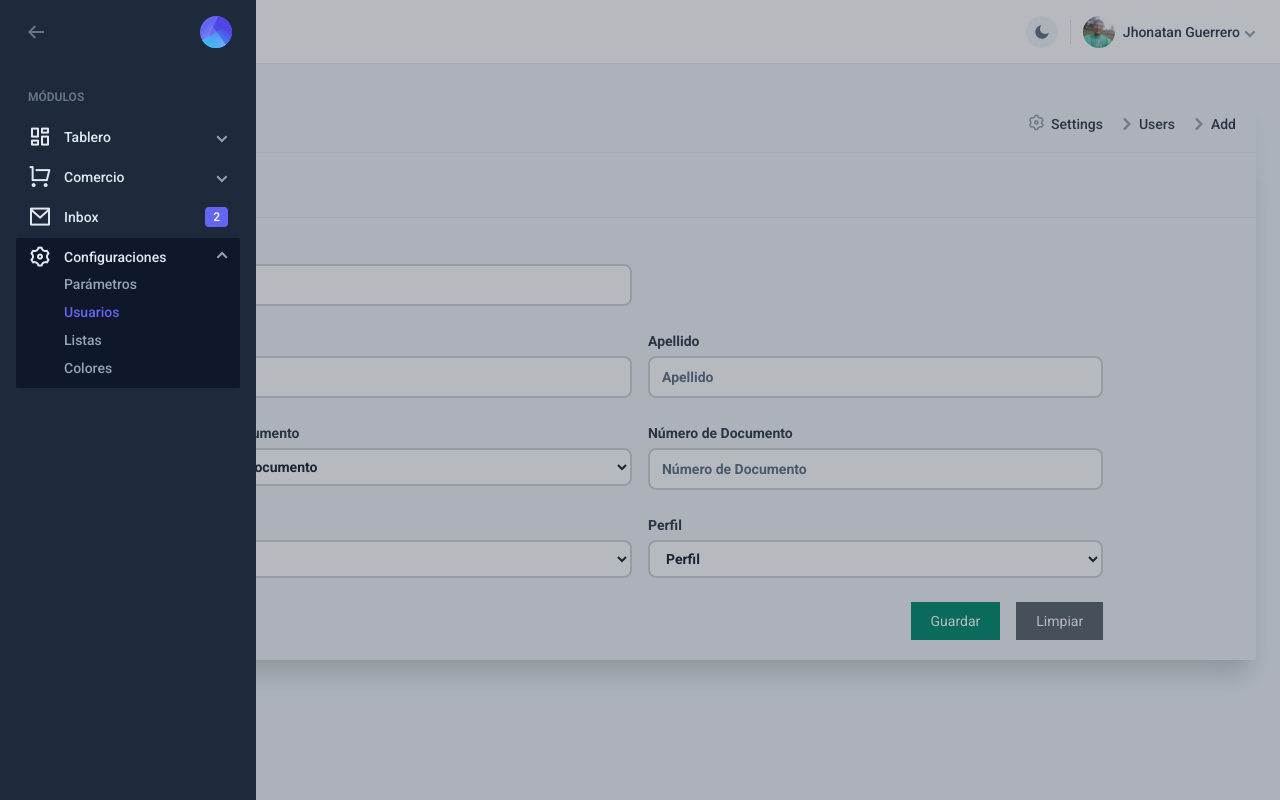
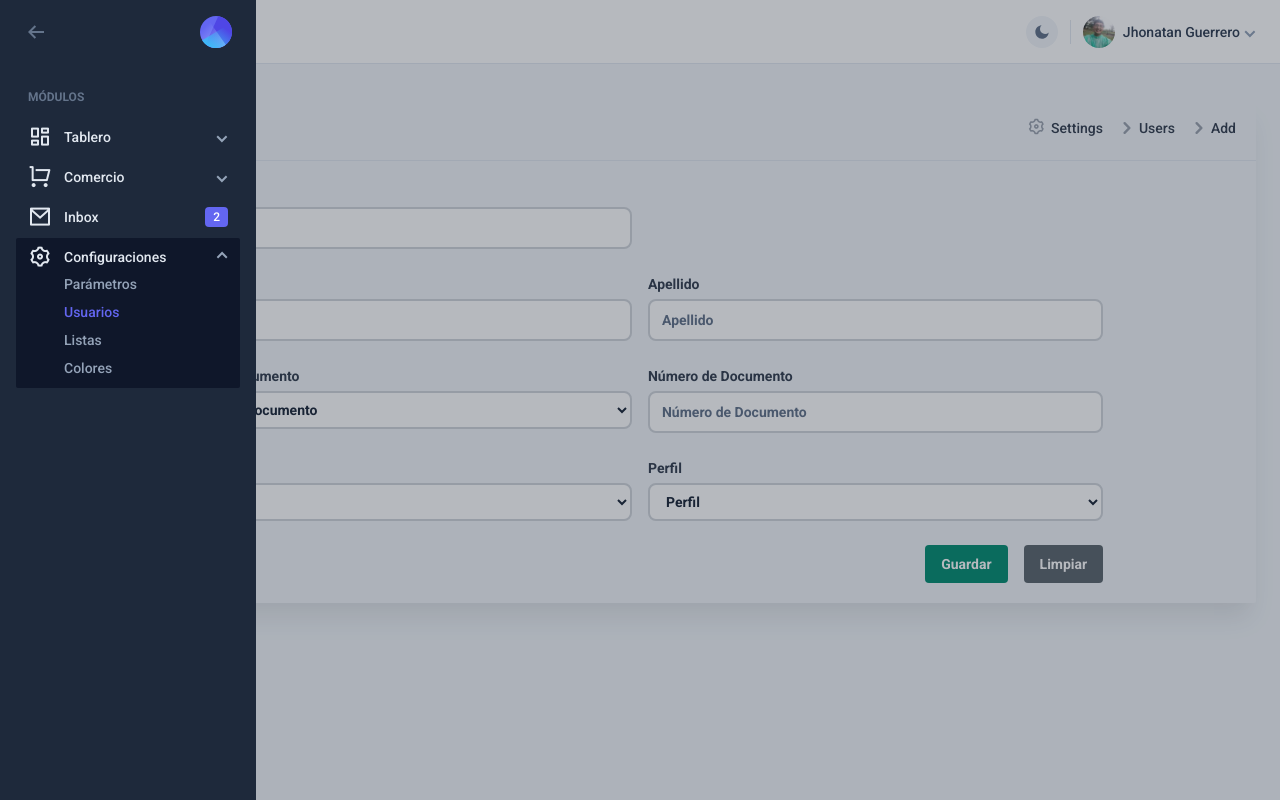
Before and after one commit to dejeloper/zaiko-front, a Next.js app: page /settings/Users/Add in a window 1280 px wide. Built offline with nearby package versions, Linux system fonts and the light colour scheme.

Commit message:
Update Users page and Create New User page with Layout change

```diff
--- a/src/pages/settings/Users.tsx
+++ b/src/pages/settings/Users.tsx
@@ -8,11 +8,7 @@ import Link from "next/link";
 const Users = () => {
   const { data, isLoading, error } = useUsers('/users');
   return (
-    <AppLayout title="Zaiko - Usuarios">
-      <div className="col-span-full xl:col-span-6 bg-slate-100 text-slate-700 dark:bg-slate-900 dark:text-slate-300 shadow-xl rounded-sm border border-none">
-        <header className="px-5 py-4 border-b border-slate-200 dark:border-slate-800">
-          <h1 className="font-semibold text-2xl">Usuarios</h1>
-        </header>
+    <AppLayout title="Zaiko - Usuarios" titlePage="Lista de Usuarios">
       <div className="p-3">
         <div className="flex justify-end items-center">
           <Link href={`/settings/Users/Add`} passHref className="inline-flex items-center bg-primary text-primaryText hover:bg-primaryHard font-bold py-2 px-4 rounded">
@@ -39,7 +35,6 @@ const Users = () => {
               )
         }
       </div>
-      </div >
     </AppLayout >
   )
 }
--- a/src/pages/settings/Users/Add.tsx
+++ b/src/pages/settings/Users/Add.tsx
@@ -60,12 +60,7 @@ const Add = () => {
   };
 
   return (
-    <AppLayout title="Zaiko - Agregar Usuarios">
-      <div className="col-span-full xl:col-span-6 bg-slate-100 text-slate-700 dark:bg-slate-900 dark:text-slate-300 shadow-xl rounded-sm border border-none">
-        <header className="px-5 py-4 border-b border-slate-200 dark:border-slate-800">
-          <h1 className="font-semibold text-2xl">Crear Usuario</h1>
-        </header>
-        <Toaster position="top-center" />
+    <AppLayout title="Zaiko - Agregar Usuarios" titlePage="Crear Usuario">
       <div className="p-3">
         <div className="container mx-auto text-sm w-4/5">
           <form onSubmit={handleSubmit(onSubmit)}>
@@ -156,17 +151,12 @@ const Add = () => {
                   </div>
                 </div>
                 <div className="col-span-2 sm:col-span-2 md:col-span-2 flex justify-end items-center gap-4">
-                    <button type="submit" className="btn-xs text-white bg-successHard hover:bg-success px-5 py-2">
-                      Guardar
-                    </button>
-                    <button type="reset" className="btn-xs text-white bg-secondaryHard hover:bg-secondary px-5 py-2">
-                      Limpiar
-                    </button>
+                  <input type="submit" className="inline-flex items-center bg-successHard text-primaryText hover:bg-success font-bold py-2 px-4 rounded" value="Guardar" />
+                  <input type="reset" className="inline-flex items-center bg-secondaryHard hover:bg-secondary text-primaryText   font-bold py-2 px-4 rounded" value="Limpiar" />
                 </div>
               </div>
             </div>
           </form>
-          </div>
         </div>
       </div>
     </AppLayout>
```
Lines whose indentation alone changed are shown as unchanged.
